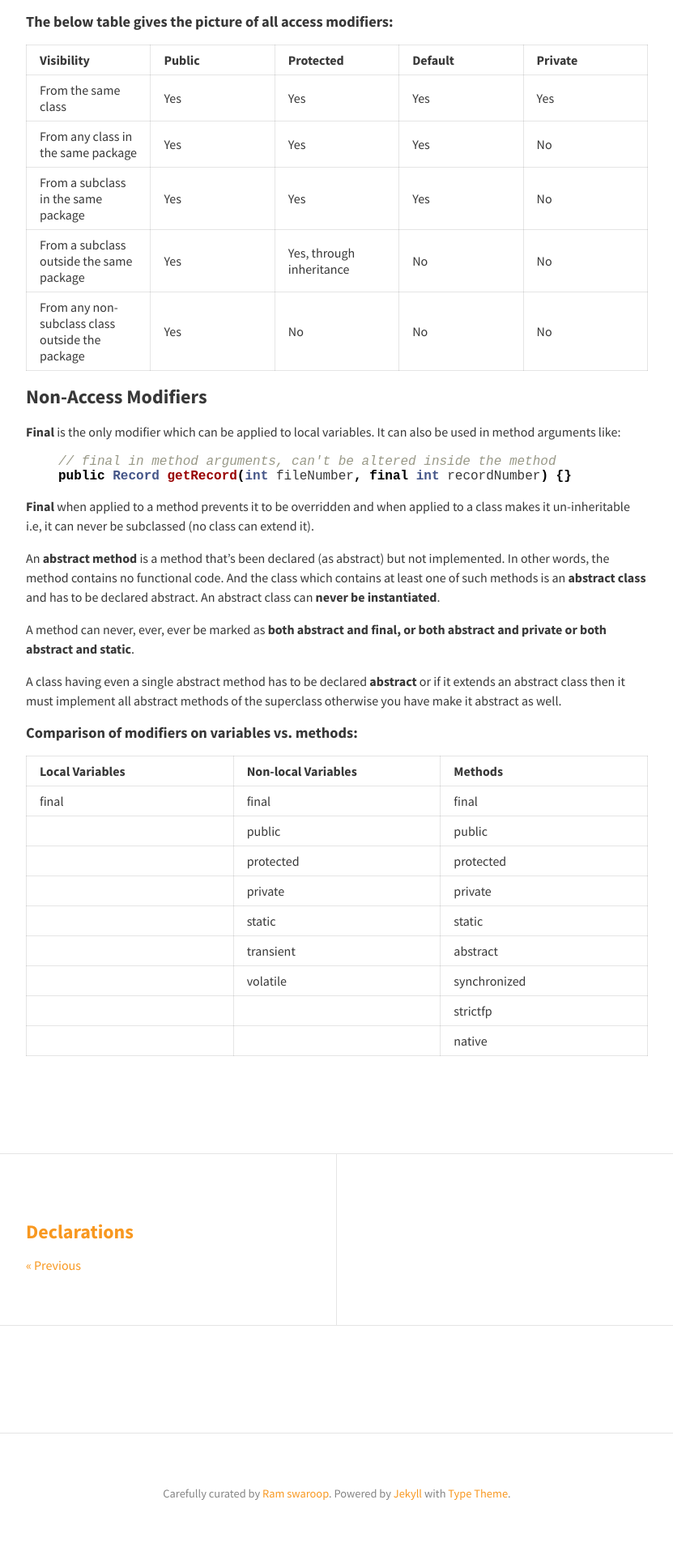
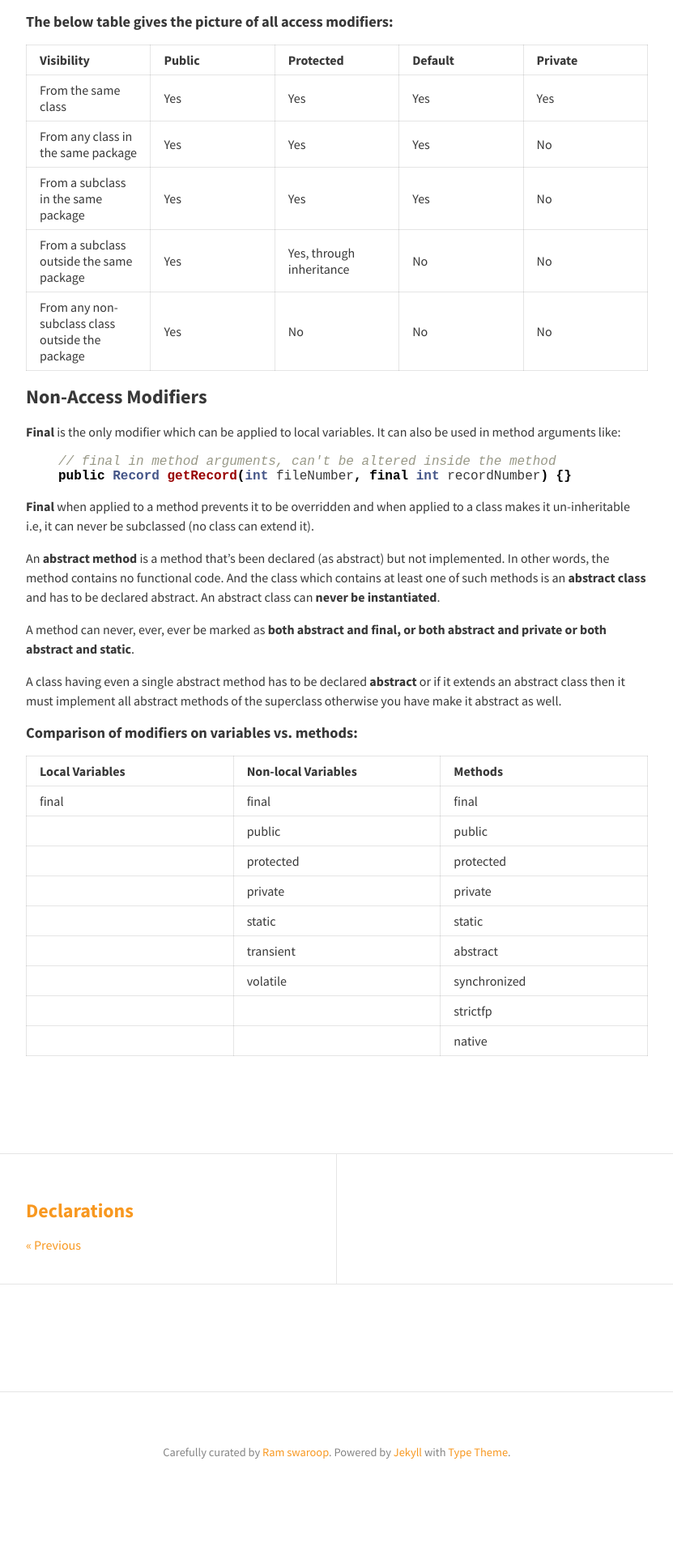
Before and after one commit to rampatra/JavaNotes, a Jekyll site: the page built from _posts/2015-05-22-access-control.md, in a window 1280 px wide. Shown: the part 1291-3211 px from the top of the page at 81% size, without its empty margins (224-1055 px from the left). Built offline with Jekyll 4.4.1, drawn with Linux system fonts in a browser that asks for light colours; nearby versions of some CDN libraries; comment, search, counter and statistics services are not loaded; after the commit the page ends 3160 px from its top, so only the background shows below that.

Commit message:
prev/next post ui changes

```diff
--- a/_sass/layouts/_posts.scss
+++ b/_sass/layouts/_posts.scss
@@ -64,9 +64,9 @@ header {
   border-bottom: 1px solid $border-color;
 }
 #post_nav .prev {
-  padding: $padding-small $padding-large /2 $padding-small $padding-large;
+  padding: $padding-x-small $padding-large /2 $padding-x-small $padding-large;
   @media (max-width: 1000px) {
-    padding: $padding-small * 1.5 $padding-large / 1.6;
+    padding: $padding-x-small * 1.5 $padding-large / 1.6;
   }
   width: 50%;
   display: inline-block;
@@ -74,9 +74,9 @@ header {
   text-align: left;
 }
 #post_nav .next {
-  padding: $padding-small $padding-large $padding-small $padding-large /2;
+  padding: $padding-x-small $padding-large $padding-x-small $padding-large /2;
   @media (max-width: 1000px) {
-    padding: $padding-small * 1.5 $padding-large / 1.6;
+    padding: $padding-x-small * 1.5 $padding-large / 1.6;
   }
   width: 50%;
   display: inline-block;
```
